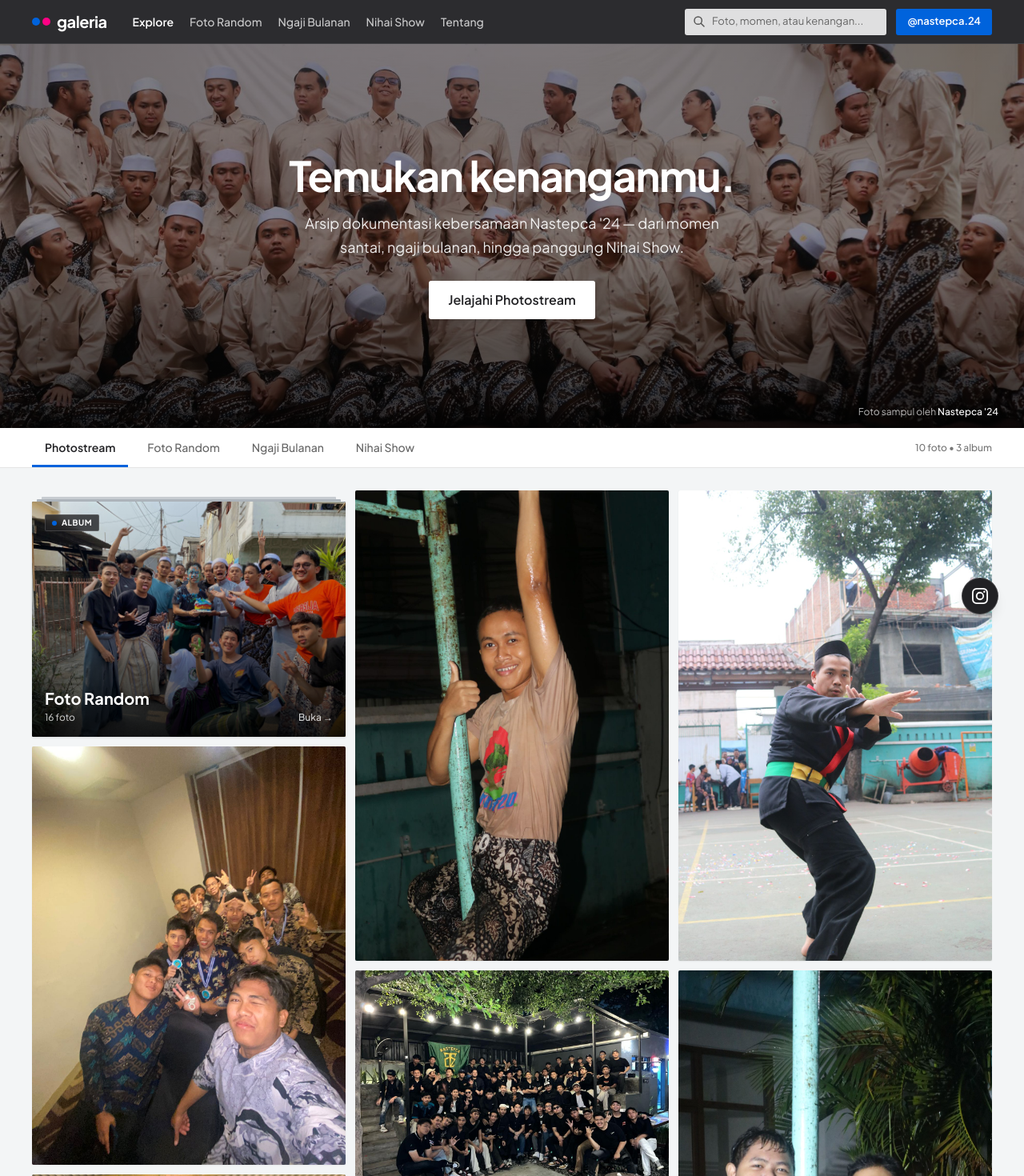
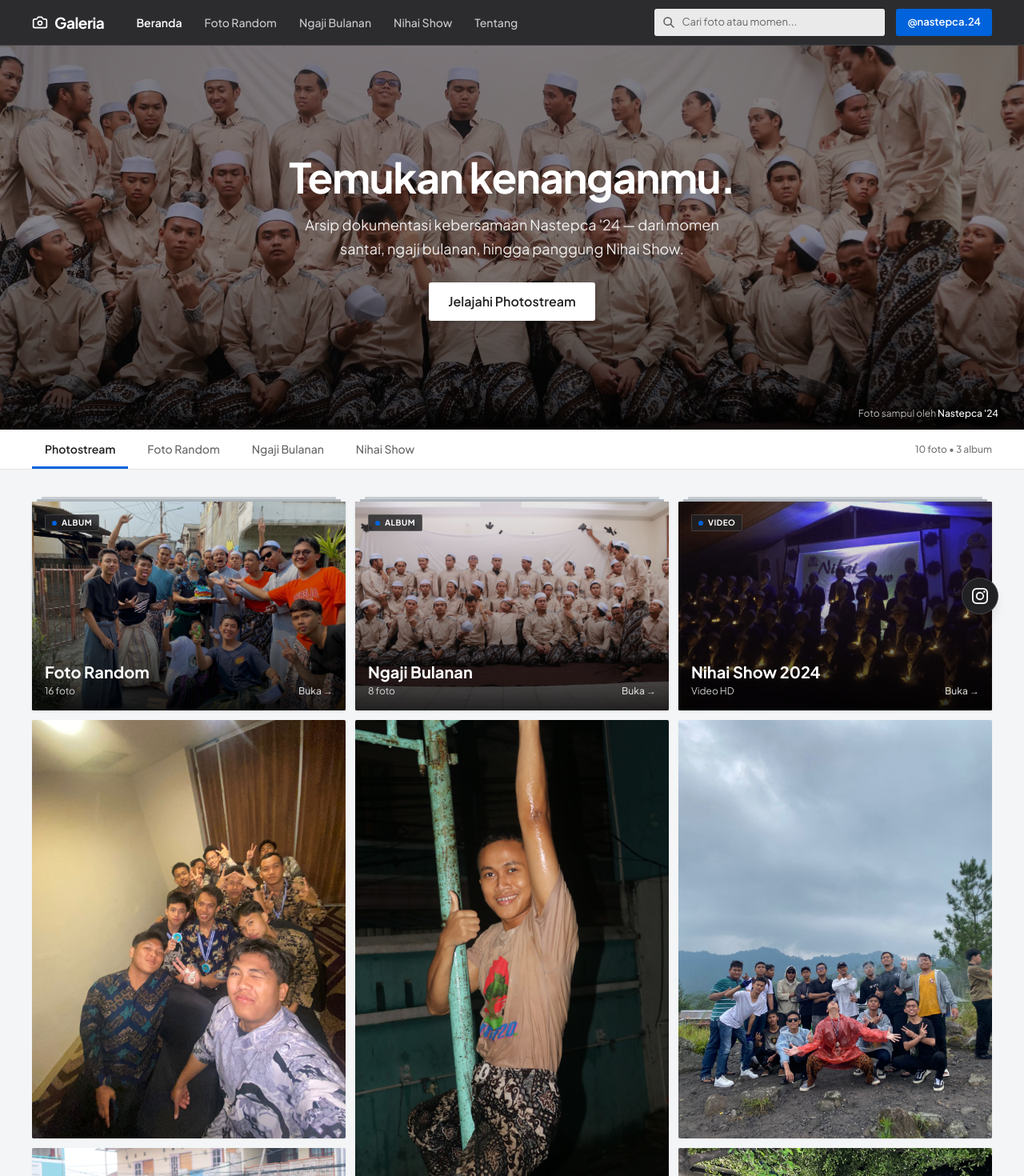
Before and after one commit to joluuk/nastepca, a Next.js app: page / in a window 1280 px wide. Shown: the top 1470 px of the page at 80% size. Built offline with nearby package versions, Linux system fonts and the light colour scheme.

Commit message:
Simplify Galeria logo, refine navbar spacing, place albums on top, and align masonry bottom edge

```diff
--- a/src/app/page.js
+++ b/src/app/page.js
@@ -11,21 +11,11 @@ import { Lightbox } from "../components/Lightbox";
 import { useReveal } from "../components/useReveal";
 import { ALBUMS, HOME_PHOTOS } from "../data/photos";
 
-// Susunan organik: menyelingi kartu album dengan foto photostream agar seimbang di 3 kolom masonry
-const FEED_ITEMS = [
-  { type: "album", data: ALBUMS[0] },
-  { type: "photo", data: HOME_PHOTOS[0] },
-  { type: "photo", data: HOME_PHOTOS[1] },
-  { type: "photo", data: HOME_PHOTOS[2] },
-  { type: "photo", data: HOME_PHOTOS[3] },
-  { type: "album", data: ALBUMS[1] },
-  { type: "photo", data: HOME_PHOTOS[4] },
-  { type: "photo", data: HOME_PHOTOS[5] },
-  { type: "photo", data: HOME_PHOTOS[6] },
-  { type: "album", data: ALBUMS[2] },
-  { type: "photo", data: HOME_PHOTOS[7] },
-  { type: "photo", data: HOME_PHOTOS[8] },
-  { type: "photo", data: HOME_PHOTOS[9] },
+// Distribusi 3 kolom yang seimbang tinggi alaminya (campuran portrait & landscape)
+const HOME_COLUMNS = [
+  [HOME_PHOTOS[0], HOME_PHOTOS[2], HOME_PHOTOS[3], HOME_PHOTOS[9]],
+  [HOME_PHOTOS[4], HOME_PHOTOS[1], HOME_PHOTOS[7]],
+  [HOME_PHOTOS[6], HOME_PHOTOS[5], HOME_PHOTOS[8]],
 ];
 
 export default function Home() {
@@ -43,7 +33,7 @@ export default function Home() {
     <main className="min-h-screen bg-[#f3f5f6] text-[#212124] relative">
       <Navbar />
 
-      {/* FLICKR EXPLORE / COVER HERO */}
+      {/* COVER HERO */}
       <section className="relative w-full min-h-[340px] h-[48vh] sm:h-[54vh] md:h-[60vh] flex flex-col justify-center items-center px-4 sm:px-6 overflow-hidden bg-[#212124]">
         <Image
           src="/koleksi/IMG_9807.JPG"
@@ -73,43 +63,50 @@ export default function Home() {
           </div>
         </div>
 
-        {/* Atribusi foto ala Flickr di pojok bawah */}
         <div className="absolute bottom-3 right-4 sm:right-8 z-10 text-[11px] sm:text-xs text-white/70">
           Foto sampul oleh <span className="text-white font-medium">Nastepca &apos;24</span>
         </div>
       </section>
 
-      {/* FLICKR SUB-NAV TAB BAR */}
+      {/* SUB-NAV TAB BAR */}
       <FlickrSubNav countLabel={`${HOME_PHOTOS.length} foto • ${ALBUMS.length} album`} />
 
-      {/* ADAPTIVE MASONRY GRID (ACAK & MENYESUAIKAN GAMBAR) */}
-      <section id="koleksi" className="py-5 sm:py-7 px-3 sm:px-6 md:px-10 max-w-[1600px] mx-auto">
-        <div className="columns-1 sm:columns-2 lg:columns-3 gap-2.5 sm:gap-3">
-          {FEED_ITEMS.map((item, idx) =>
-            item.type === "album" ? (
+      <section id="koleksi" className="py-5 sm:py-7 px-3 sm:px-6 md:px-10 max-w-[1600px] mx-auto space-y-3">
+        {/* SEMUA ALBUM DI ATAS (SEJAJAR 3 KOLOM) */}
+        <div className="grid grid-cols-1 md:grid-cols-3 gap-3">
+          {ALBUMS.map((album, idx) => (
             <PhotoLinkCard
-                key={item.data.href}
-                href={item.data.href}
-                imgSrc={item.data.imgSrc}
-                width={item.data.width}
-                height={item.data.height}
-                title={item.data.title}
-                countLabel={item.data.countLabel}
-                tag={item.data.tag}
+              key={album.href}
+              href={album.href}
+              imgSrc={album.imgSrc}
+              width={album.width}
+              height={album.height}
+              title={album.title}
+              countLabel={album.countLabel}
+              tag={album.tag}
               priority={idx === 0}
             />
-            ) : (
+          ))}
+        </div>
+
+        {/* MASONRY 3 KOLOM ADAPTIF DENGAN GARIS BAWAH RATA */}
+        <div className="grid grid-cols-1 md:grid-cols-3 gap-3 items-stretch">
+          {HOME_COLUMNS.map((col, colIdx) => (
+            <div key={colIdx} className="flex flex-col gap-3">
+              {col.map((photo, itemIdx) => (
                 <PhotoSimpleCard
-                key={item.data.src}
-                imgSrc={item.data.src}
-                width={item.data.width}
-                height={item.data.height}
-                title={item.data.title}
+                  key={photo.src}
+                  imgSrc={photo.src}
+                  width={photo.width}
+                  height={photo.height}
+                  title={photo.title}
                   onClick={openLightbox}
-                priority={idx < 3}
+                  priority={itemIdx === 0}
+                  fillColumn={itemIdx === col.length - 1}
                 />
-            )
-          )}
+              ))}
+            </div>
+          ))}
         </div>
       </section>
 
--- a/src/app/proyek-akhir/page.js
+++ b/src/app/proyek-akhir/page.js
@@ -139,7 +139,7 @@ export default function ProyekAkhirPage() {
           </Link>
         </div>
 
-        <div className="columns-1 sm:columns-2 gap-3">
+        <div className="grid grid-cols-1 sm:grid-cols-2 gap-3">
           <PhotoLinkCard
             href={ALBUMS[0].href}
             imgSrc={ALBUMS[0].imgSrc}
--- a/src/components/FlickrSubNav.js
+++ b/src/components/FlickrSubNav.js
@@ -14,7 +14,7 @@ export function FlickrSubNav({ countLabel }) {
   const pathname = usePathname();
 
   return (
-    <div className="sticky top-[54px] z-40 w-full bg-white border-b border-[#e5e5e5]">
+    <div className="sticky top-14 z-40 w-full bg-white border-b border-[#e5e5e5]">
       <div className="max-w-[1600px] mx-auto px-3 sm:px-6 md:px-10 flex items-center justify-between gap-4">
         <nav
           aria-label="Navigasi koleksi"
--- a/src/components/Footer.js
+++ b/src/components/Footer.js
@@ -4,11 +4,11 @@ export function Footer() {
   return (
     <footer className="w-full bg-[#212124] text-white/75 border-t border-white/10 mt-16">
       <div className="max-w-[1600px] mx-auto px-4 sm:px-6 md:px-10 py-6">
-        {/* Baris atas: Navigasi ala Flickr */}
+        {/* Baris atas: Navigasi */}
         <div className="flex flex-wrap items-center justify-between gap-4 pb-5 border-b border-white/10 text-[13px]">
           <div className="flex flex-wrap items-center gap-x-6 gap-y-2">
             <Link href="/" className="hover:text-white transition-colors">
-              Explore
+              Beranda
             </Link>
             <Link href="/foto-random" className="hover:text-white transition-colors">
               Foto Random
@@ -30,11 +30,23 @@ export function Footer() {
           </div>
 
           <div className="flex items-center gap-2 text-xs text-white/60">
-            <span className="inline-flex items-center gap-1" aria-hidden="true">
-              <span className="w-2 h-2 rounded-full bg-[#0063dc]" />
-              <span className="w-2 h-2 rounded-full bg-[#ff0084]" />
-            </span>
-            <span className="font-semibold text-white/90 lowercase">galeria</span>
+            <svg
+              xmlns="http://www.w3.org/2000/svg"
+              width="14"
+              height="14"
+              viewBox="0 0 24 24"
+              fill="none"
+              stroke="currentColor"
+              strokeWidth="2"
+              strokeLinecap="round"
+              strokeLinejoin="round"
+              className="text-white/80"
+              aria-hidden="true"
+            >
+              <path d="M14.5 4h-5L7 7H4a2 2 0 0 0-2 2v9a2 2 0 0 0 2 2h16a2 2 0 0 0 2-2V9a2 2 0 0 0-2-2h-3l-2.5-3z" />
+              <circle cx="12" cy="13" r="3" />
+            </svg>
+            <span className="font-semibold text-white/90">Galeria</span>
             <span>&bull; Nastepca &apos;24</span>
           </div>
         </div>
--- a/src/components/Navbar.js
+++ b/src/components/Navbar.js
@@ -17,7 +17,7 @@ export function Navbar() {
   const [isOpen, setIsOpen] = useState(false);
   const [isMobileMenuOpen, setIsMobileMenuOpen] = useState(false);
 
-  // State gimmick search bar ala Flickr
+  // State gimmick search bar
   const [searchText, setSearchText] = useState("");
   const [searchGimmick, setSearchGimmick] = useState("");
   const [searchAttempts, setSearchAttempts] = useState(0);
@@ -49,7 +49,7 @@ export function Navbar() {
     } else if (val.trim().length === 1 && !searchGimmick) {
       setSearchGimmick("Eh beneran diketik... ini gak fungsi loh dawg 😭");
     } else if (val.trim().length >= 5 && searchAttempts === 0) {
-      setSearchGimmick(`Nyari "${val.trim()}"? Percuma bro, cuma hiasan biar kayak Flickr 💀`);
+      setSearchGimmick(`Nyari "${val.trim()}"? Percuma bro, ini cuma hiasan 💀`);
     }
   };
 
@@ -66,7 +66,7 @@ export function Navbar() {
   };
 
   const navLinks = [
-    { href: "/", label: "Explore" },
+    { href: "/", label: "Beranda" },
     { href: "/foto-random", label: "Foto Random" },
     { href: "/ngaji-bulanan", label: "Ngaji Bulanan" },
     { href: "/proyek-akhir", label: "Nihai Show" },
@@ -74,27 +74,38 @@ export function Navbar() {
 
   return (
     <>
-      {/* FLICKR DARK GLOBAL HEADER */}
+      {/* GLOBAL DARK HEADER */}
       <header className="sticky top-0 z-50 w-full bg-[#212124]/95 backdrop-blur-md text-white border-b border-white/10">
-        <div className="flex justify-between items-center h-[54px] px-4 sm:px-6 md:px-10 max-w-[1600px] mx-auto gap-4">
-          {/* KIRI: LOGO FLICKR-STYLE + MENU */}
-          <div className="flex items-center gap-6 lg:gap-8 min-w-0">
+        <div className="flex items-center justify-between h-14 px-4 sm:px-6 md:px-10 max-w-[1600px] mx-auto gap-6">
+          {/* KIRI: LOGO SEDERHANA GALERIA + MENU */}
+          <div className="flex items-center gap-8 lg:gap-10 min-w-0">
             <Link
               href="/"
-              className="flex items-center gap-2 shrink-0 group focus:outline-none"
+              className="flex items-center gap-2 shrink-0 text-white hover:opacity-90 transition-opacity focus:outline-none"
               aria-label="Galeria Beranda"
             >
-              <span className="flex items-center gap-[3px]" aria-hidden="true">
-                <span className="w-2.5 h-2.5 rounded-full bg-[#0063dc] group-hover:scale-110 transition-transform" />
-                <span className="w-2.5 h-2.5 rounded-full bg-[#ff0084] group-hover:scale-110 transition-transform" />
-              </span>
-              <span className="text-[20px] font-bold tracking-tight text-white lowercase leading-none">
-                galeria
+              <svg
+                xmlns="http://www.w3.org/2000/svg"
+                width="20"
+                height="20"
+                viewBox="0 0 24 24"
+                fill="none"
+                stroke="currentColor"
+                strokeWidth="2"
+                strokeLinecap="round"
+                strokeLinejoin="round"
+                aria-hidden="true"
+              >
+                <path d="M14.5 4h-5L7 7H4a2 2 0 0 0-2 2v9a2 2 0 0 0 2 2h16a2 2 0 0 0 2-2V9a2 2 0 0 0-2-2h-3l-2.5-3z" />
+                <circle cx="12" cy="13" r="3" />
+              </svg>
+              <span className="text-[19px] font-bold tracking-tight leading-none">
+                Galeria
               </span>
             </Link>
 
             {/* MENU DESKTOP */}
-            <nav className="hidden md:flex items-center gap-5 text-[14px] font-medium text-white/75">
+            <nav className="hidden md:flex items-center gap-6 lg:gap-7 text-[14px] font-medium text-white/75">
               {navLinks.map((item) => {
                 const active = pathname === item.href;
                 return (
@@ -119,13 +130,13 @@ export function Navbar() {
             </nav>
           </div>
 
-          {/* KANAN: FLICKR SEARCH BAR + TOMBOL IG / HAMBURGER */}
-          <div className="flex items-center gap-3 flex-1 md:flex-initial justify-end max-w-sm">
-            <div className="relative hidden sm:block w-full md:w-64 lg:w-80">
+          {/* KANAN: SEARCH BAR + TOMBOL IG / HAMBURGER */}
+          <div className="flex items-center gap-3.5 shrink-0">
+            <div className="relative hidden sm:block w-52 md:w-60 lg:w-72">
               <form
                 onSubmit={handleSearchSubmit}
-                className={`flex items-center bg-white/85 focus-within:bg-white rounded-[3px] px-2.5 h-[33px] transition-all ${
-                  isShaking ? "animate-shake ring-2 ring-[#ff0084]" : ""
+                className={`flex items-center bg-white/90 focus-within:bg-white rounded-[3px] px-2.5 h-[34px] transition-all ${
+                  isShaking ? "animate-shake ring-2 ring-[#0063dc]" : ""
                 }`}
               >
                 <svg
@@ -145,7 +156,7 @@ export function Navbar() {
                   type="text"
                   value={searchText}
                   onChange={handleSearchChange}
-                  placeholder="Foto, momen, atau kenangan..."
+                  placeholder="Cari foto atau momen..."
                   className="w-full text-[13px] text-[#212124] placeholder-[#666] bg-transparent outline-none"
                 />
                 {searchText && (
@@ -165,7 +176,7 @@ export function Navbar() {
 
               {/* POPOVER GIMMICK SEARCH */}
               {searchGimmick && (
-                <div className="absolute right-0 top-[40px] w-72 sm:w-80 bg-[#212124] border border-white/15 text-white/95 text-xs px-3.5 py-2.5 rounded-[4px] shadow-2xl z-50 flex items-start justify-between gap-2">
+                <div className="absolute right-0 top-[42px] w-72 sm:w-80 bg-[#212124] border border-white/15 text-white/95 text-xs px-3.5 py-2.5 rounded-[4px] shadow-2xl z-50 flex items-start justify-between gap-2">
                   <span className="leading-relaxed">{searchGimmick}</span>
                   <button
                     type="button"
@@ -183,7 +194,7 @@ export function Navbar() {
               href="https://www.instagram.com/nastepca.24"
               target="_blank"
               rel="noopener noreferrer"
-              className="hidden lg:inline-flex items-center gap-1.5 bg-[#0063dc] hover:bg-[#0052b8] text-white text-[13px] font-semibold px-3.5 h-[33px] rounded-[3px] transition-colors shrink-0"
+              className="hidden lg:inline-flex items-center gap-1.5 bg-[#0063dc] hover:bg-[#0052b8] text-white text-[13px] font-semibold px-3.5 h-[34px] rounded-[3px] transition-colors shrink-0"
             >
               @nastepca.24
             </a>
@@ -217,11 +228,10 @@ export function Navbar() {
         {/* DROPDOWN MENU HP */}
         {isMobileMenuOpen && (
           <div className="md:hidden bg-[#1a1a1d] border-t border-white/10 px-4 py-3 flex flex-col gap-1 text-sm font-medium text-white/85 shadow-xl">
-            {/* Search bar mobile */}
             <form
               onSubmit={handleSearchSubmit}
               className={`sm:hidden flex items-center bg-white/90 focus-within:bg-white rounded-[3px] px-2.5 h-[36px] mb-2 ${
-                isShaking ? "animate-shake ring-2 ring-[#ff0084]" : ""
+                isShaking ? "animate-shake ring-2 ring-[#0063dc]" : ""
               }`}
             >
               <svg className="w-4 h-4 text-[#555] shrink-0 mr-2" fill="none" stroke="currentColor" viewBox="0 0 24 24">
@@ -231,7 +241,7 @@ export function Navbar() {
                 type="text"
                 value={searchText}
                 onChange={handleSearchChange}
-                placeholder="Foto, momen, atau kenangan..."
+                placeholder="Cari foto atau momen..."
                 className="w-full text-[13px] text-[#212124] placeholder-[#666] bg-transparent outline-none"
               />
             </form>
@@ -270,7 +280,7 @@ export function Navbar() {
         )}
       </header>
 
-      {/* POP-UP MODAL TENTANG (GAYA FLICKR) */}
+      {/* POP-UP MODAL TENTANG */}
       {isOpen && (
         <div className="fixed inset-0 flex items-center justify-center p-4" style={{ zIndex: 9999 }}>
           <div
@@ -279,7 +289,7 @@ export function Navbar() {
           />
 
           <div className="relative w-full max-w-md max-h-[90vh] overflow-y-auto bg-white rounded-[4px] shadow-2xl border border-[#e5e5e5] overflow-hidden">
-            {/* Header Gelap Flickr */}
+            {/* Header Gelap */}
             <div className="relative bg-[#212124] text-white px-6 pt-6 pb-5">
               <button
                 type="button"
@@ -293,9 +303,11 @@ export function Navbar() {
               </button>
 
               <div className="flex items-center gap-3">
-                <div className="w-10 h-10 rounded-[4px] bg-white/10 border border-white/15 flex items-center justify-center gap-1">
-                  <span className="w-2.5 h-2.5 rounded-full bg-[#0063dc]" />
-                  <span className="w-2.5 h-2.5 rounded-full bg-[#ff0084]" />
+                <div className="w-10 h-10 rounded-[4px] bg-white/10 border border-white/15 flex items-center justify-center">
+                  <svg xmlns="http://www.w3.org/2000/svg" width="20" height="20" viewBox="0 0 24 24" fill="none" stroke="currentColor" strokeWidth="2" strokeLinecap="round" strokeLinejoin="round">
+                    <path d="M14.5 4h-5L7 7H4a2 2 0 0 0-2 2v9a2 2 0 0 0 2 2h16a2 2 0 0 0 2-2V9a2 2 0 0 0-2-2h-3l-2.5-3z" />
+                    <circle cx="12" cy="13" r="3" />
+                  </svg>
                 </div>
                 <div>
                   <h3 className="text-lg font-bold tracking-tight">Tentang Galeria</h3>
@@ -306,8 +318,8 @@ export function Navbar() {
               </div>
             </div>
 
-            {/* Garis Aksen Flickr Blue -> Pink */}
-            <div className="h-[3px] w-full bg-gradient-to-r from-[#0063dc] to-[#ff0084]" />
+            {/* Garis Aksen Tipis */}
+            <div className="h-[3px] w-full bg-[#0063dc]" />
 
             {/* Isi Konten */}
             <div className="p-6 text-left">
--- a/src/components/PhotoLinkCard.js
+++ b/src/components/PhotoLinkCard.js
@@ -12,14 +12,14 @@ export function PhotoLinkCard({
   priority = false,
 }) {
   return (
-    <div className="reveal-element opacity-0 translate-y-16 transition-all duration-500 ease-out break-inside-avoid mb-2.5 sm:mb-3 pt-2">
-      {/* EFEK TUMPUKAN ALBUM KHAS FLICKR */}
+    <div className="reveal-element opacity-0 translate-y-16 transition-all duration-500 ease-out pt-1.5">
+      {/* EFEK TUMPUKAN ALBUM */}
       <div className="mx-3 h-[3px] bg-[#c7ccd1] rounded-t-[1px]" aria-hidden="true" />
       <div className="mx-1.5 h-[3px] bg-[#aeb5bc] rounded-t-[1px]" aria-hidden="true" />
 
       <Link
         href={href}
-        className="group relative block rounded-[2px] overflow-hidden bg-[#212124] shadow-[0_1px_3px_rgba(0,0,0,0.12)]"
+        className="group relative block rounded-[2px] overflow-hidden bg-[#212124] shadow-[0_1px_3px_rgba(0,0,0,0.12)] aspect-[3/2]"
       >
         <Image
           src={imgSrc}
@@ -27,8 +27,8 @@ export function PhotoLinkCard({
           width={width}
           height={height}
           priority={priority}
-          sizes="(max-width: 640px) 100vw, (max-width: 1024px) 50vw, 33vw"
-          className="w-full h-auto block transition-transform duration-500 ease-out group-hover:scale-[1.03]"
+          sizes="(max-width: 768px) 100vw, 33vw"
+          className="w-full h-full object-cover block transition-transform duration-500 ease-out group-hover:scale-[1.03]"
         />
 
         <div className="absolute inset-0 bg-gradient-to-t from-black/85 via-black/25 to-black/10 group-hover:from-black/90 transition-colors duration-300 flex flex-col justify-between p-4">
--- a/src/components/PhotoSimpleCard.js
+++ b/src/components/PhotoSimpleCard.js
@@ -11,6 +11,7 @@ export function PhotoSimpleCard({
   caption,
   onClick,
   priority = false,
+  fillColumn = false,
 }) {
   const [faved, setFaved] = useState(false);
   const label = title || caption || "Foto Nastepca '24";
@@ -18,7 +19,9 @@ export function PhotoSimpleCard({
   return (
     <figure
       onClick={() => onClick && onClick(imgSrc, label)}
-      className="reveal-element opacity-0 translate-y-16 transition-all duration-500 ease-out break-inside-avoid mb-2.5 sm:mb-3 relative rounded-[2px] overflow-hidden group cursor-zoom-in bg-[#dfe3e6] shadow-[0_1px_2px_rgba(0,0,0,0.06)]"
+      className={`reveal-element opacity-0 translate-y-16 transition-all duration-500 ease-out relative rounded-[2px] overflow-hidden group cursor-zoom-in bg-[#dfe3e6] shadow-[0_1px_2px_rgba(0,0,0,0.06)] ${
+        fillColumn ? "md:flex-1 md:flex md:flex-col" : ""
+      }`}
     >
       <Image
         src={imgSrc}
@@ -26,11 +29,13 @@ export function PhotoSimpleCard({
         width={width}
         height={height}
         priority={priority}
-        sizes="(max-width: 640px) 100vw, (max-width: 1024px) 50vw, 33vw"
-        className="w-full h-auto block transition-transform duration-500 ease-out group-hover:scale-[1.02]"
+        sizes="(max-width: 768px) 100vw, 33vw"
+        className={`w-full block transition-transform duration-500 ease-out group-hover:scale-[1.02] ${
+          fillColumn ? "h-auto md:h-full md:flex-1 object-cover" : "h-auto"
+        }`}
       />
 
-      {/* FLICKR HOVER SCRIM & METADATA */}
+      {/* HOVER SCRIM & METADATA */}
       <figcaption className="pointer-events-none absolute inset-x-0 bottom-0 pt-14 pb-2.5 px-3 bg-gradient-to-t from-black/80 via-black/35 to-transparent opacity-0 group-hover:opacity-100 transition-opacity duration-200 flex items-end justify-between gap-2">
         <div className="min-w-0">
           <p className="text-[13px] font-semibold text-white truncate leading-snug">
@@ -50,7 +55,7 @@ export function PhotoSimpleCard({
           }}
           className={`pointer-events-auto p-1.5 rounded-full transition-colors cursor-pointer shrink-0 ${
             faved
-              ? "text-[#ff0084] bg-white/15"
+              ? "text-amber-400 bg-white/15"
               : "text-white/85 hover:text-white hover:bg-white/15"
           }`}
         >
```
Also changed, not shown: src/app/foto-random/page.js (+36 -5 lines), src/app/ngaji-bulanan/page.js (+17 -5 lines). Lines whose indentation alone changed are shown as unchanged.
